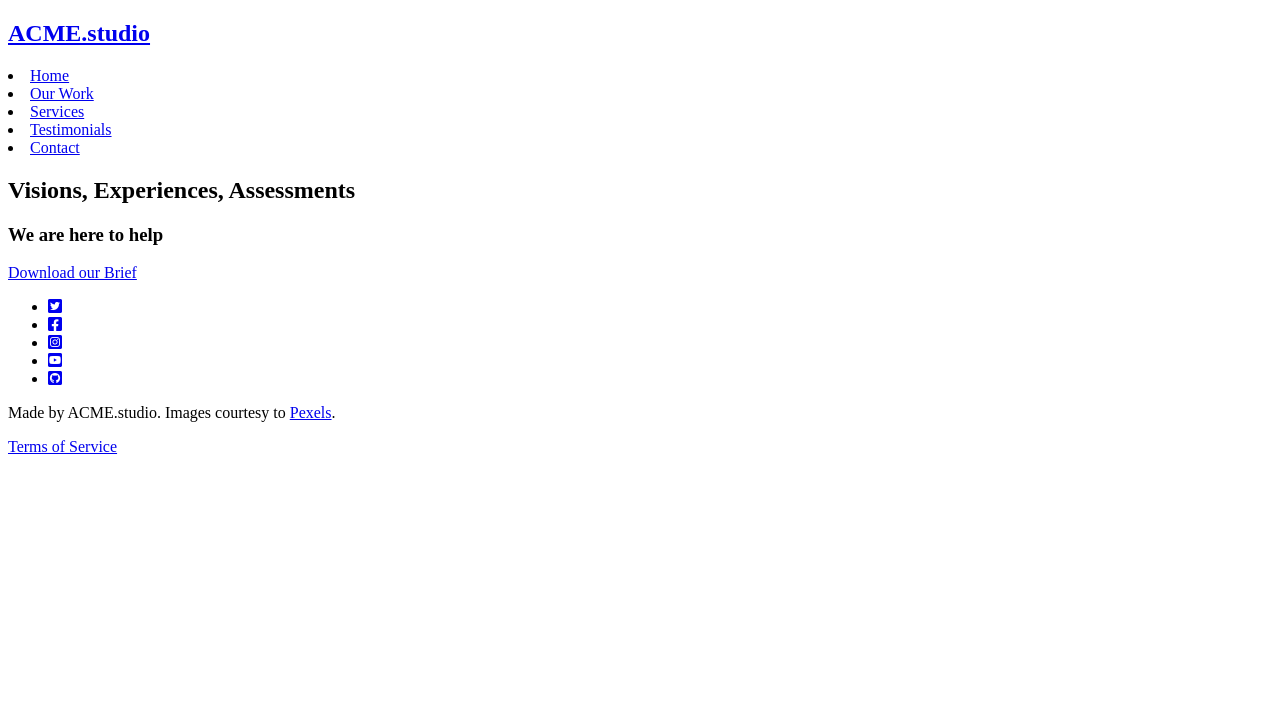
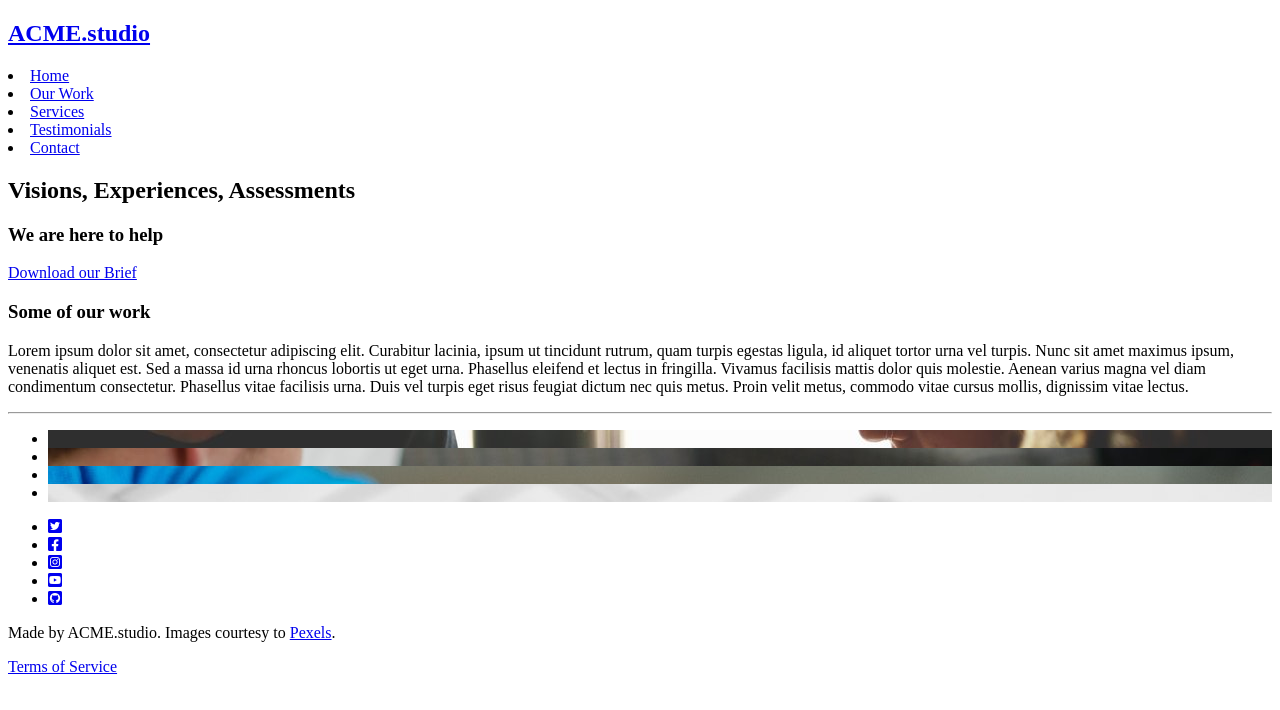
Before and after one commit to upc-pre-202201-si385-si44/acme-studio-basic-landing, a plain HTML site: page public/index.html in a window 1280 px wide. Drawn offline with nearby package versions, Linux system fonts and the light colour scheme.

Commit message:
feat(our-work): Added Our work Section content.

```diff
--- a/public/index.html
+++ b/public/index.html
@@ -26,8 +26,21 @@
             <a href="#">Download our Brief</a>
         </section>
 
-
-        <section id="our-work"></section>
+        <section id="our-work">
+            <h3>Some of our work</h3>
+            <p>Lorem ipsum dolor sit amet, consectetur adipiscing elit. Curabitur lacinia, ipsum ut tincidunt rutrum, quam turpis egestas ligula, id aliquet tortor urna vel turpis. Nunc sit amet maximus ipsum, venenatis aliquet est. Sed a massa id urna rhoncus lobortis ut eget urna. Phasellus eleifend et lectus in fringilla. Vivamus facilisis mattis dolor quis molestie. Aenean varius magna vel diam condimentum consectetur. Phasellus vitae facilisis urna. Duis vel turpis eget risus feugiat dictum nec quis metus. Proin velit metus, commodo vitae cursus mollis, dignissim vitae lectus.</p>
+            <hr>
+            <ul>
+                <li style="background-image: url(assets/images/meeting.jpg)" role="img"
+                aria-label="Our Team during UX Need-finding interviews"></li>
+                <li style="background-image: url(assets/images/startup.jpg)" role="img"
+                aria-label="An Agile Planning Meeting for a Customer Project"></li>
+                <li style="background-image: url(assets/images/watch.jpg)" role="img"
+                aria-label="During a testing session with a user for a Restaurant Searching Wearable App"></li>
+                <li style="background-image: url(assets/images/wireframe.jpg)" role="img"
+                aria-label="Some Wireframes for a news content platform, as part of our UX Design lifecycle"></li>
+            </ul>
+        </section>
 
         <section id="services"></section>
 
```
